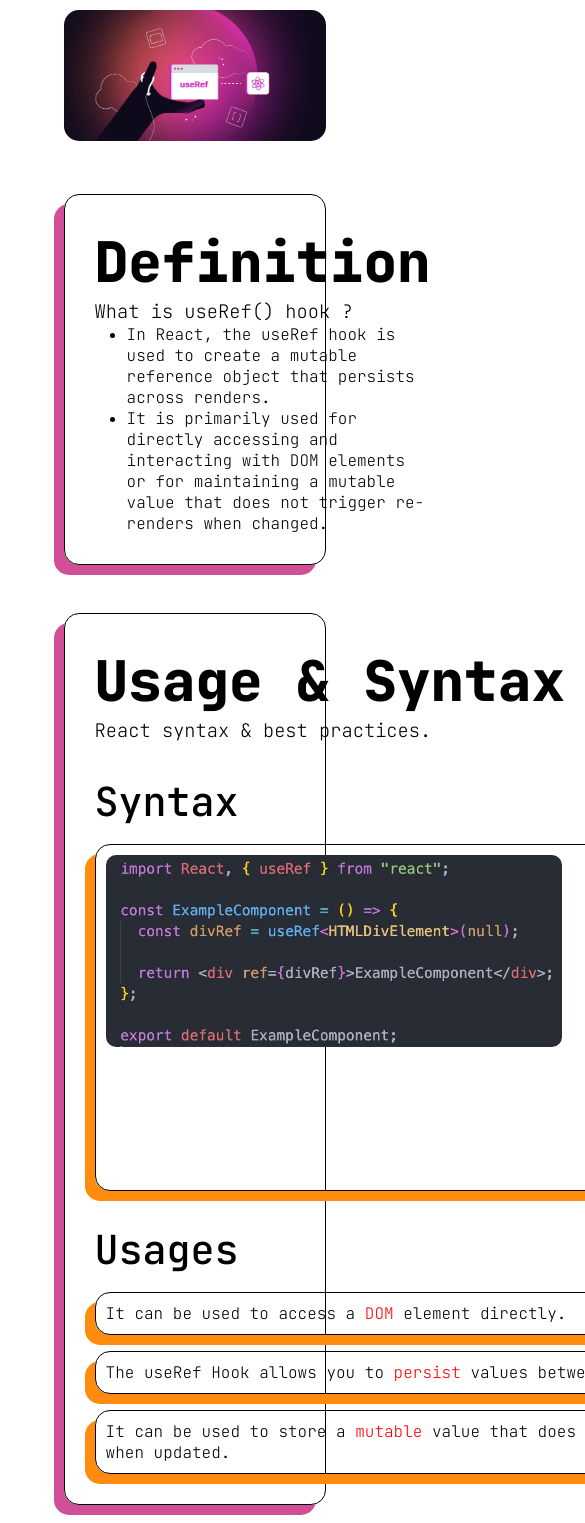
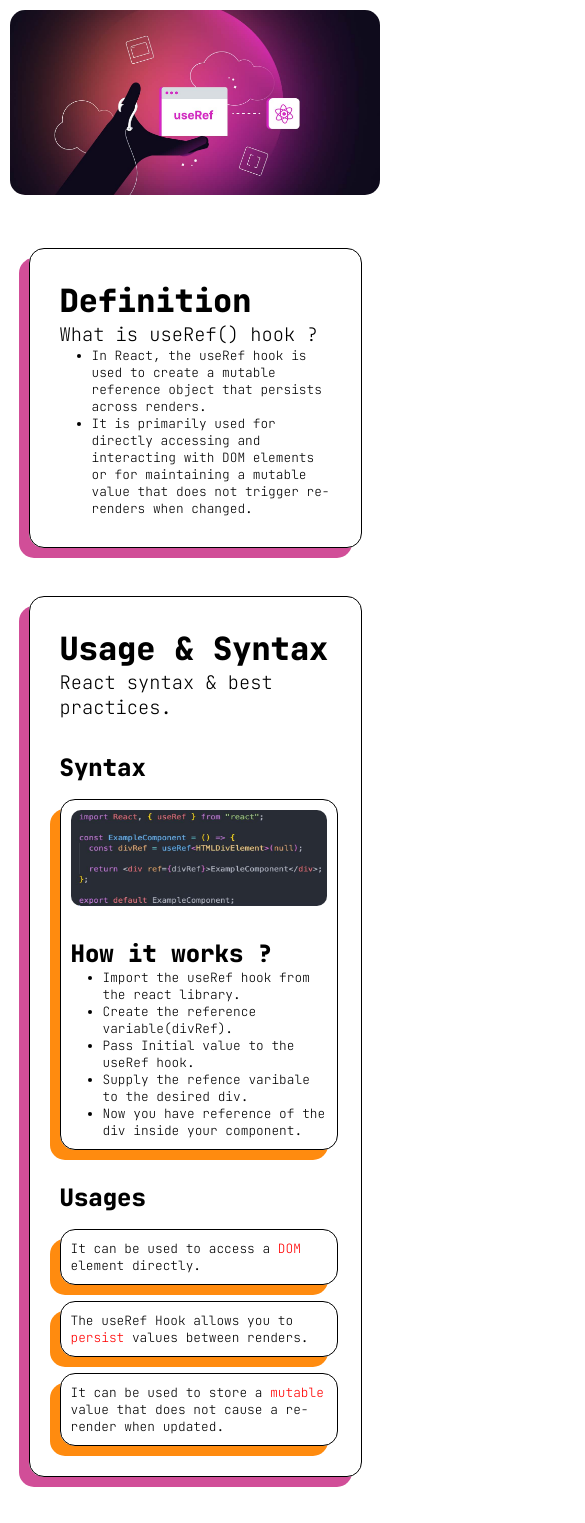
Before and after one commit to ansh-pradhan-zs/useRef-Article-Website, a Next.js app: page / in a window 390 px wide. Shown: the top 1523 px of the page, 585 px wide, since content can reach past the window. Built offline with nearby package versions, Linux system fonts and the light colour scheme.

Commit message:
made the website mobile responsive

```diff
--- a/app/page.module.css
+++ b/app/page.module.css
@@ -2,3 +2,10 @@
   padding-left: 10%;
   padding-right: 10%;
 }
+
+@media (max-width: 480px) {
+  .boss-container {
+    padding-left: 0;
+    padding-right: 0;
+  }
+}
--- a/components/Article/article.module.css
+++ b/components/Article/article.module.css
@@ -167,3 +167,45 @@
 .creatorMessage {
   margin-top: 2rem;
 }
+
+@media (max-width: 480px) {
+  .syntaxInfo {
+    flex-direction: column;
+  }
+
+  .syntaxImg {
+    width: 16rem;
+    height: 6rem;
+  }
+
+  .inputRefVideo {
+    width: 16rem;
+  }
+
+  .list {
+    font-size: 0.8rem;
+  }
+
+  .usages {
+    font-size: 0.8rem;
+  }
+
+  .coverImageContainer {
+    width: 100%;
+  }
+
+  .useCase2 {
+    border-radius: 7px;
+  }
+
+  .gameHeadingContainer {
+    flex-direction: column;
+    gap: 1rem;
+  }
+  .startGameButton {
+    font-size: 0.8rem;
+  }
+  .reactionGrid {
+    gap: 5px;
+  }
+}
--- a/components/Article/page.tsx
+++ b/components/Article/page.tsx
@@ -77,7 +77,6 @@ const Article = () => {
           className={styles.coverImage}
         />
       </div>
-
       {/* Definition*/}
       <CoolWrapper
         wrapperShadowColor="#d14e98"
@@ -85,7 +84,11 @@ const Article = () => {
         marginTop="large"
       >
         <section>
-          <Heading title="Definition" subTitle="What is useRef() hook ?" />
+          <Heading
+            title="Definition"
+            subTitle="What is useRef() hook ?"
+            titleFontWeight="dark"
+          />
           <ul className={styles.list}>
             <li>
               In React, the useRef hook is used to create a mutable reference
@@ -99,7 +102,6 @@ const Article = () => {
           </ul>
         </section>
       </CoolWrapper>
-
       {/* Usage & Syntax */}
       <CoolWrapper
         wrapperShadowColor="#d14e98"
@@ -110,13 +112,15 @@ const Article = () => {
           <Heading
             title="Usage & Syntax"
             subTitle="React syntax & best practices."
+            titleFontSize="large"
+            titleFontWeight="dark"
           />
           {/* Syntax */}
           <div className={styles.syntaxDiv}>
             <Heading
               title="Syntax"
-              titleFontWeight="medium"
-              titleFontSize="medium"
+              titleFontWeight="dark"
+              titleFontSize="small"
             />
             <CoolWrapper wrapperShadowColor="#ff8b0f" wrapperPadding={10}>
               <div className={styles.syntaxInfo}>
@@ -145,15 +149,15 @@ const Article = () => {
           <div className={styles.syntaxDiv}>
             <Heading
               title="Usages"
-              titleFontWeight="medium"
-              titleFontSize="medium"
+              titleFontWeight="dark"
+              titleFontSize="small"
             />
             <CoolWrapper
               wrapperShadowColor="#ff8b0f"
               wrapperPadding={10}
               wrapperWidth="full"
             >
-              <div>
+              <div className={styles.usages}>
                 It can be used to access a{" "}
                 <Highlight highlightColor="red">DOM</Highlight> element
                 directly.
@@ -164,7 +168,7 @@ const Article = () => {
               wrapperPadding={10}
               wrapperWidth="full"
             >
-              <div>
+              <div className={styles.usages}>
                 The useRef Hook allows you to
                 <Highlight highlightColor="red">persist</Highlight> values
                 between renders.
@@ -175,7 +179,7 @@ const Article = () => {
               wrapperPadding={10}
               wrapperWidth="full"
             >
-              <div>
+              <div className={styles.usages}>
                 It can be used to store a
                 <Highlight highlightColor="red">mutable</Highlight> value that
                 does not cause a re-render when updated.
@@ -184,7 +188,6 @@ const Article = () => {
           </div>
         </section>
       </CoolWrapper>
-
       {/* Use Cases */}
       <CoolWrapper wrapperWidth="large" marginTop="large">
         <section>
@@ -193,8 +196,8 @@ const Article = () => {
           <div className={styles.useCases}>
             <Heading
               title="Programmatic File Input Trigger"
-              titleFontSize="medium"
-              titleFontWeight="medium"
+              titleFontSize="small"
+              titleFontWeight="dark"
             />
             <CoolWrapper wrapperShadowColor="#ff8b0f" wrapperPadding={10}>
               <div className={styles.useCase1}>
@@ -232,8 +235,8 @@ const Article = () => {
           <div className={styles.useCases}>
             <Heading
               title="Scroll-To Animation"
-              titleFontSize="medium"
-              titleFontWeight="medium"
+              titleFontSize="small"
+              titleFontWeight="dark"
             />
             <CoolWrapper wrapperShadowColor="#ff8b0f" wrapperPadding={10}>
               <div className={styles.useCase1}>
@@ -288,8 +291,8 @@ const Article = () => {
           <div className={styles.useCases}>
             <Heading
               title="Persisting Values Across Renders"
-              titleFontSize="medium"
-              titleFontWeight="medium"
+              titleFontSize="small"
+              titleFontWeight="dark"
             />
             <CoolWrapper wrapperShadowColor="#ff8b0f" wrapperPadding={10}>
               <div className={styles.useCase1}>
@@ -359,6 +362,7 @@ const Article = () => {
                   <button
                     className={styles.startGameButton}
                     onClick={() => {
+                      reactionTimes.current = [];
                       setShowResult(false);
                       setStartGame(true);
                     }}
@@ -371,9 +375,15 @@ const Article = () => {
               {showResult ? (
                 <div className={styles.reactionTime}>
                   Your Average Reaction Time Is:
-                  <Highlight highlightColor="green">
-                    {avgReactionTime + "ms"}
-                  </Highlight>
+                  {Number.isNaN(avgReactionTime) ? (
+                    <Highlight highlightColor="red">
+                      Press Reaction Boxes
+                    </Highlight>
+                  ) : (
+                    <Highlight highlightColor="green">
+                      {avgReactionTime + "ms"}
+                    </Highlight>
+                  )}
                 </div>
               ) : (
                 <div className={styles.reactionGrid}>
--- a/components/CoolWrapper/coolwrapper.module.css
+++ b/components/CoolWrapper/coolwrapper.module.css
@@ -7,3 +7,45 @@
   box-shadow: -10px 10px 0px;
   position: relative;
 }
+
+/* width */
+
+.wSmall {
+  width: 40%;
+}
+
+.wMedium {
+  width: 60%;
+}
+
+.wLarge {
+  width: 90%;
+}
+
+.wFull {
+  width: 100%;
+}
+
+.wFitContent {
+  width: fit-content;
+}
+
+/* Margin */
+
+.mSmall {
+  margin-top: 1rem;
+}
+
+.mMedium {
+  margin-top: 2rem;
+}
+
+.mLarge {
+  margin-top: 3rem;
+}
+
+@media (max-width) {
+  .wLarge {
+    width: 95%;
+  }
+}
--- a/components/CoolWrapper/page.tsx
+++ b/components/CoolWrapper/page.tsx
@@ -16,28 +16,30 @@ const CoolWrapper = ({
   wrapperPadding = 30,
   marginTop,
 }: CoolWrapper) => {
+  const width =
+    wrapperWidth === "small"
+      ? styles.wSmall
+      : wrapperWidth === "medium"
+      ? styles.wMedium
+      : wrapperWidth === "large"
+      ? styles.wLarge
+      : wrapperWidth === "full"
+      ? styles.wFull
+      : styles.wFitContent;
+
+  const marginT =
+    marginTop === "large"
+      ? styles.mLarge
+      : marginTop === "medium"
+      ? styles.mMedium
+      : styles.mSmall;
+
   return (
     <main
-      className={styles.wrapper}
+      className={`${styles.wrapper} ${width} ${marginT}`}
       style={{
-        width:
-          wrapperWidth === "small"
-            ? "40%"
-            : wrapperWidth === "medium"
-            ? "60%"
-            : wrapperWidth === "large"
-            ? "90%"
-            : wrapperWidth === "full"
-            ? "100%"
-            : "fit-content",
         boxShadow: `-10px 10px 0px ${wrapperShadowColor}`,
         padding: `${wrapperPadding}px`,
-        marginTop:
-          marginTop === "large"
-            ? "3rem"
-            : marginTop === "medium"
-            ? "2rem"
-            : "1rem",
       }}
     >
       {children}
--- a/components/Heading/heading.module.css
+++ b/components/Heading/heading.module.css
@@ -5,3 +5,31 @@
 .subTitle {
   font-weight: 200;
 }
+
+/* Font Weight */
+
+.fwLight {
+  font-weight: 200;
+}
+
+.fwMedium {
+  font-weight: 500;
+}
+
+.fwDark {
+  font-weight: 900;
+}
+
+/* Font Size */
+
+.fsSmall {
+  font-size: 1.5rem;
+}
+
+.fsMedium {
+  font-size: 2.5rem;
+}
+
+.fsLarge {
+  font-size: 2rem;
+}
--- a/components/Heading/page.tsx
+++ b/components/Heading/page.tsx
@@ -14,27 +14,23 @@ const Heading = ({
   titleFontWeight,
   titleFontSize,
 }: HeadingTypes) => {
+  const fontWeight =
+    titleFontWeight === "light"
+      ? styles.fwLight
+      : titleFontWeight === "medium"
+      ? styles.fwMedium
+      : styles.fwDark;
+
+  const fontSize =
+    titleFontSize === "small"
+      ? styles.fsSmall
+      : titleFontSize === "medium"
+      ? styles.fsMedium
+      : styles.fsLarge;
+
   return (
     <div>
-      <h1
-        className={styles.title}
-        style={{
-          fontWeight:
-            titleFontWeight === "light"
-              ? 200
-              : titleFontWeight === "medium"
-              ? 500
-              : 900,
-          fontSize:
-            titleFontSize === "small"
-              ? "1.5rem"
-              : titleFontSize === "medium"
-              ? "2.5rem"
-              : "3.5rem",
-        }}
-      >
-        {title}
-      </h1>
+      <h1 className={`${fontWeight} ${fontSize}`}>{title}</h1>
       <h3 className={styles.subTitle}>{subTitle}</h3>
     </div>
   );
```
